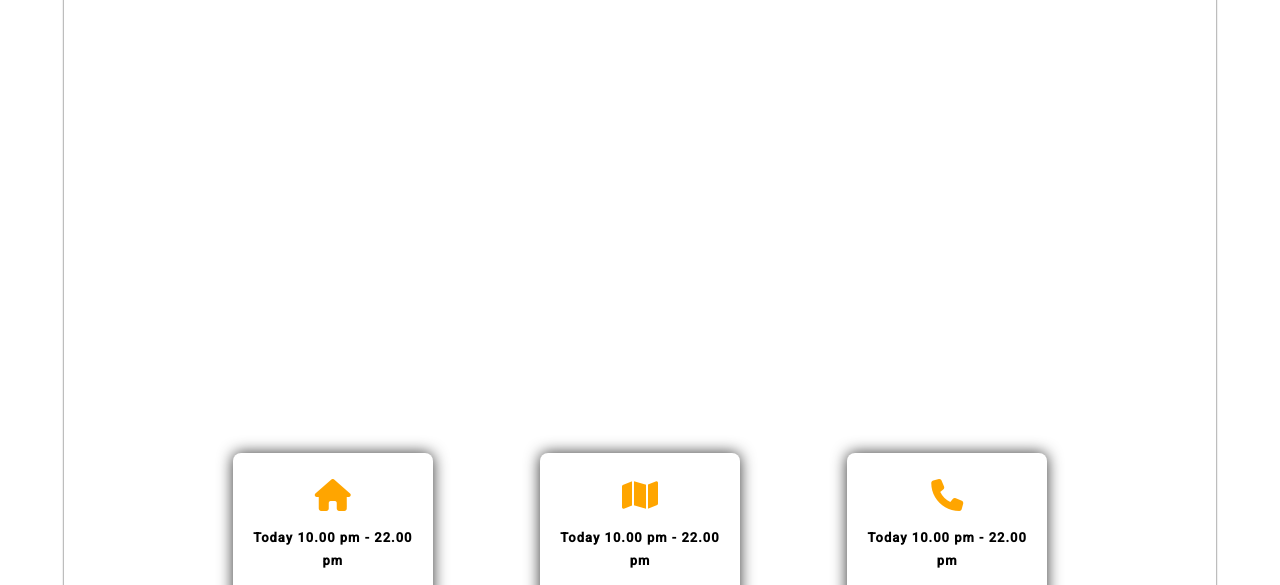
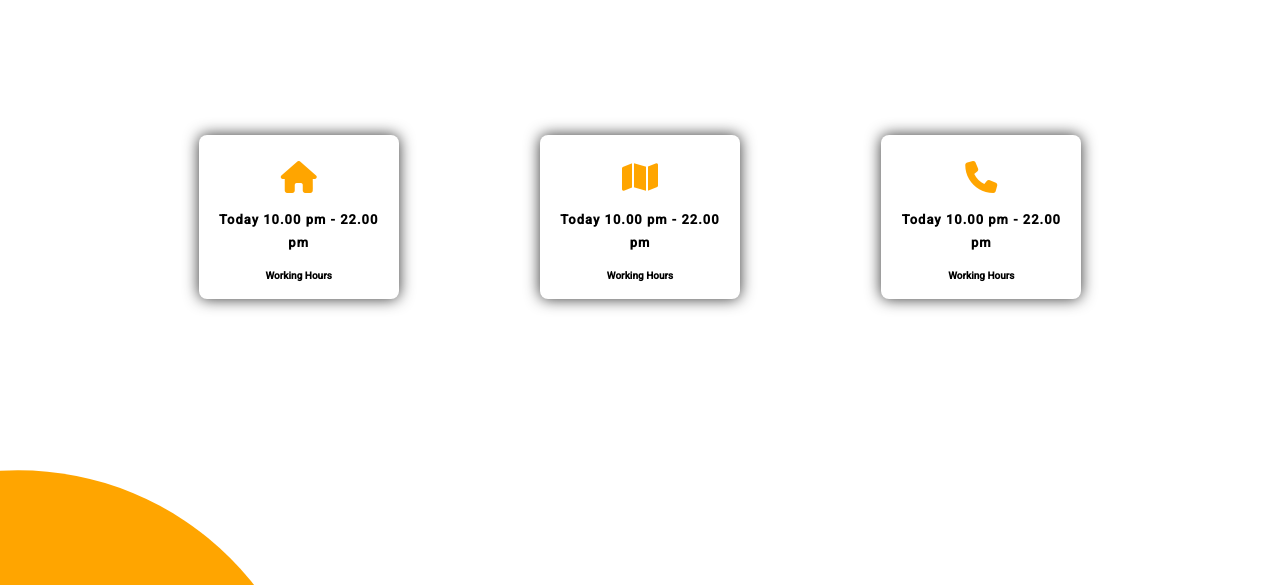
Before and after one commit to abdelhak-org/FoodLeferungApp, a plain HTML site: page index.html in a window 1280 px wide. Shown: the part 740-1325 px from the top of the page. Drawn offline with Linux system fonts and the light colour scheme.

Commit message:
modify the section height

```diff
--- a/style.css
+++ b/style.css
@@ -19,7 +19,7 @@ html{
 }
 
 .container {
-    max-width: 90vw;
+    max-width: 1320px;
     height:auto;
     overflow: hidden;
     margin: 0px auto;
@@ -166,7 +166,6 @@ html{
 
 .container .contact-section{
     width:80%;
-    min-height: 100vh;
     display: flex;
     justify-content: space-around;
     align-items: center;
@@ -340,7 +339,6 @@ html{
 /* start work section*/
 .container .work {
 width:100%;
-min-height: 100vh;
 margin-top:3rem;
 margin-bottom: 3rem;
 
```
